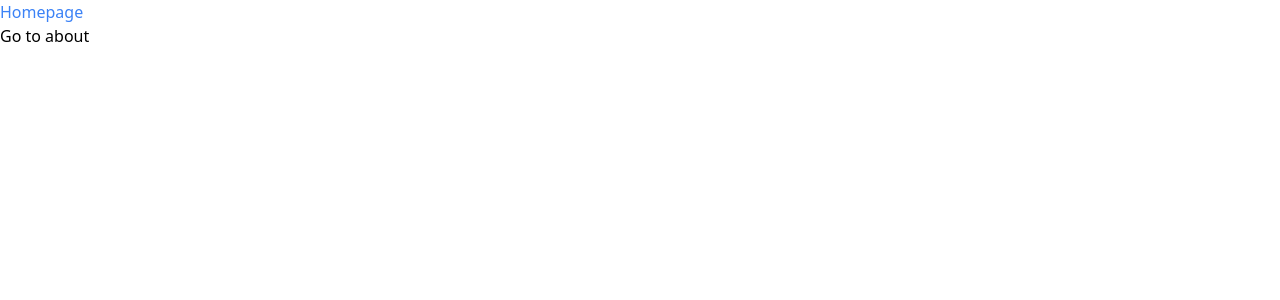
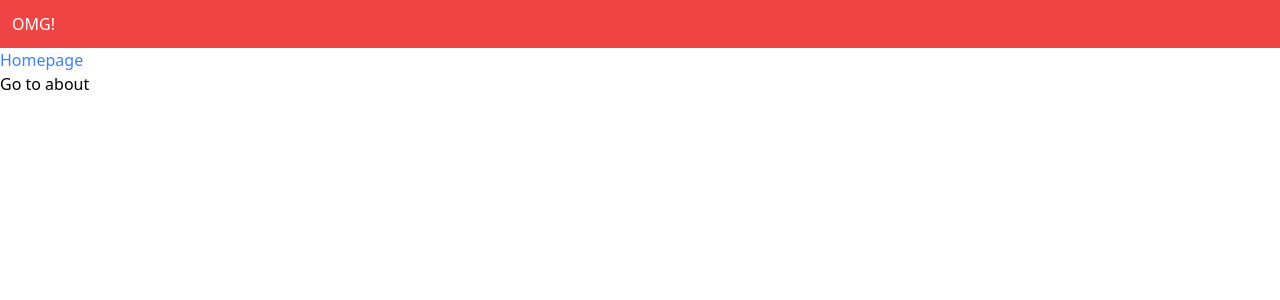
Before and after one commit to BehemothOz/wr-mem, a React (Create React App) app: page / in a window 1280 px wide. Shown: the top 300 px of the page. Built offline with nearby package versions, Linux system fonts and the light colour scheme.

Commit message:
test space for empty classes

```diff
--- a/craco.config.js
+++ b/craco.config.js
@@ -1,3 +1,4 @@
+// https://github.com/gsoft-inc/craco/blob/master/packages/craco/README.md
 module.exports = {
     style: {
         postcss: {
--- a/package.json
+++ b/package.json
@@ -11,6 +11,7 @@
     "@types/node": "12.20.15",
     "@types/react": "17.0.13",
     "@types/react-dom": "17.0.8",
+    "classnames": "^2.3.1",
     "history": "5.0.0",
     "react": "17.0.2",
     "react-dom": "17.0.2",
--- a/src/App.tsx
+++ b/src/App.tsx
@@ -2,23 +2,36 @@ import { RouterProvider } from './router/Router';
 import { Route } from './router/Route';
 import { Link } from './router/Link';
 
+import { AppBar } from './components/AppBar/AppBar';
+
 import { routes } from './routes';
+
+const Layout = (props: any) => {
+    return (
+        <div>
+            <AppBar as="header">
+                OMG!
+            </AppBar>
+            {props.children}
+        </div>
+    )
+}
 
 const Home = () => {
     return (
-        <>
+        <Layout>
             <p className="text-blue-500">Homepage</p>
             <Link to={routes.about.path}>Go to about</Link>
-        </>
+        </Layout>
     );
 };
 
 const About = () => {
     return (
-        <>
+        <Layout>
             <p className="text-red-500">About</p>
             <Link to={routes.home.path}>Go to home</Link>
-        </>
+        </Layout>
     );
 };
 
--- /dev/null
+++ b/src/components/AppBar/AppBar.js
@@ -0,0 +1,13 @@
+import cn from 'classnames';
+
+export const AppBar = props => {
+    const { className = '', as = 'div', children } = props;
+
+    const Tag = as;
+
+    return(
+        <Tag className={cn('p-3 text-white bg-red-500', className)}>
+            {children}
+        </Tag>
+    )
+}
```
Also changed, not shown: src/README.md (added), 1 other file (tests, documents, lock files or other folders).
